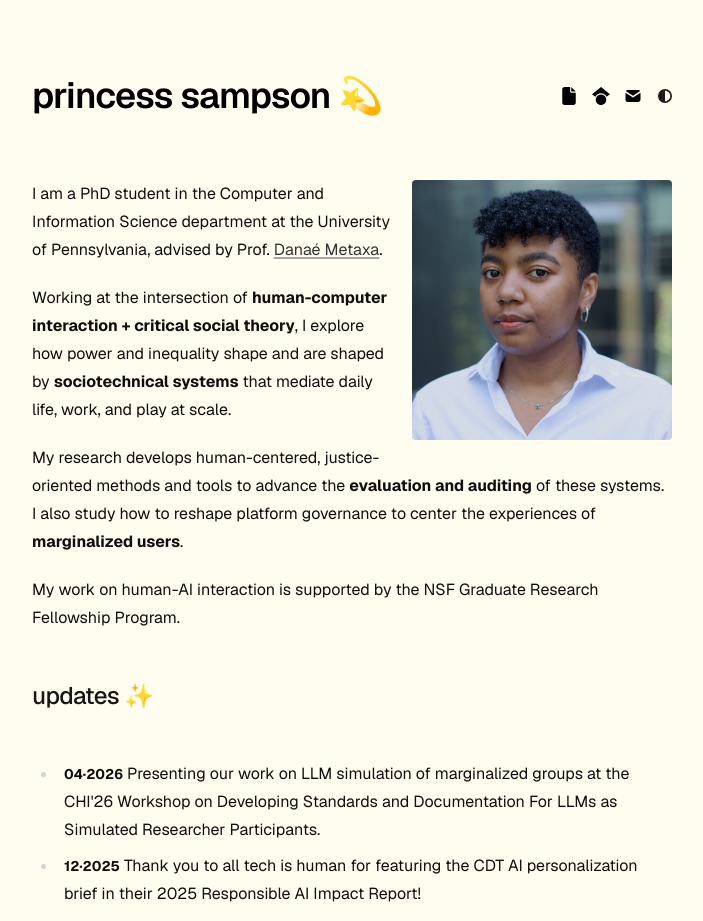
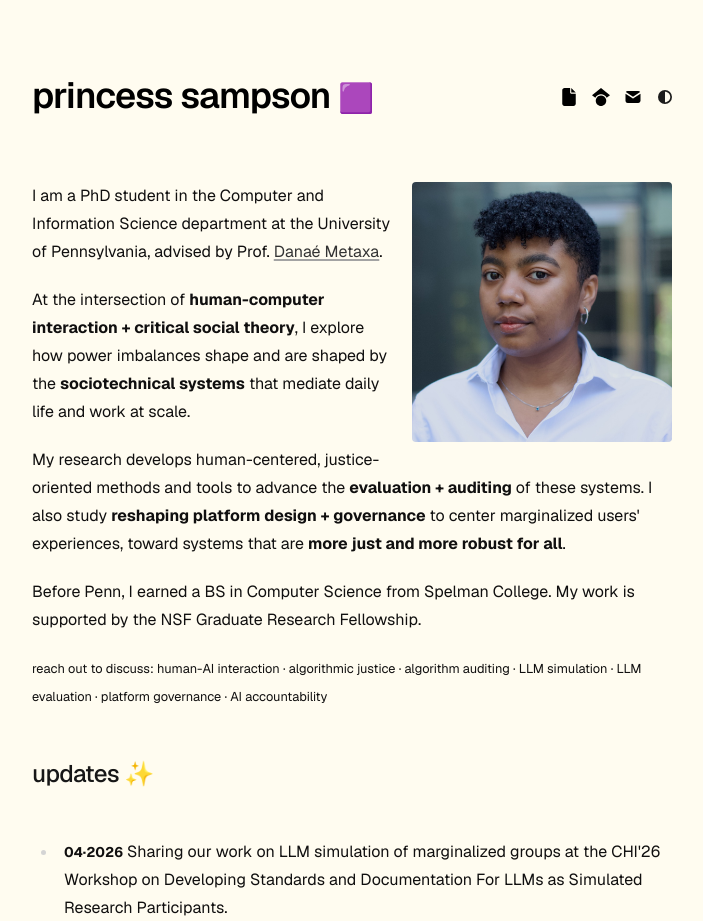
Before and after one commit to psamp/psamp.github.io, a Next.js app: page / in a window 1280 px wide. Shown: the top 921 px of the page, without its empty margins (288-991 px from the left). Built offline with nearby package versions, Linux system fonts and the light colour scheme.

Commit message:
Update bio

```diff
--- a/app/components/nav.tsx
+++ b/app/components/nav.tsx
@@ -13,7 +13,7 @@ export function Navbar() {
       <div className="flex flex-col md:flex-row md:items-center justify-between">
         <div className="flex items-center">
           <Link href="/" className="text-4xl font-semibold tracking-tight">
-            {metaData.title} 💫
+            {metaData.title} <small>🟪</small>
           </Link>
         </div>
         <div className="flex flex-row gap-4 mt-6 md:mt-0 md:ml-auto items-center text-4xl">
--- a/app/page.tsx
+++ b/app/page.tsx
@@ -13,15 +13,17 @@ export default function Page() {
         priority
       />
       <div className="prose prose-neutral dark:prose-invert">
+        <p>I am a PhD student in the Computer and Information Science department at the University of Pennsylvania, advised by Prof. <a href="https://metaxa.net">Danaé Metaxa</a>.</p>
+        <p>At the intersection of <b>human-computer interaction + critical social theory</b>, I explore how power imbalances shape and are shaped by the <b>sociotechnical systems</b> that mediate daily life and work at scale.</p>
+        <p>My research develops human-centered, justice-oriented methods and tools to advance the <b>evaluation + auditing</b> of these systems. I also study <b>reshaping platform design + governance</b> to center marginalized users' experiences, toward systems that are <b>more just and more robust for all</b>.</p>
 
-        <p>I am a PhD student in the Computer and Information Science department at the University of Pennsylvania, advised by Prof. <a href="https://metaxa.net">Danaé Metaxa</a>.</p>
-        <p>Working at the intersection of <b>human-computer interaction + critical social theory</b>, I explore how power and inequality shape and are shaped by <b>sociotechnical systems</b> that mediate daily life, work, and play at scale.</p>
-        <p>My research develops human-centered, justice-oriented methods and tools to advance the <b>evaluation and auditing</b> of these systems. I also study how to reshape platform governance to center the experiences of <b>marginalized users</b>.</p>
-        <p>My work on human-AI interaction is supported by the NSF Graduate Research Fellowship Program.</p>
+        <p>Before Penn, I earned a BS in Computer Science from Spelman College. My work is supported by the NSF Graduate Research Fellowship.</p>
+
+        <p><small>reach out to discuss: human-AI interaction · algorithmic justice · algorithm auditing · LLM simulation · LLM evaluation · platform governance · AI accountability </small></p>
 
         <h2 className="mb-10 text-2xl font-medium">updates ✨</h2>
         <ul>
-          <li><b className="text-sm">04·2026</b> Presenting our work on LLM simulation of marginalized groups at the CHI'26 Workshop on Developing Standards and Documentation For LLMs as Simulated Researcher Participants.</li>
+          <li><b className="text-sm">04·2026</b> Sharing our work on LLM simulation of marginalized groups at the CHI'26 Workshop on Developing Standards and Documentation For LLMs as Simulated Research Participants.</li>
           <li><b className="text-sm">12·2025</b> Thank you to all tech is human for featuring the CDT AI personalization brief in their 2025 Responsible AI Impact Report!</li>
           <li><b className="text-sm">06·2025</b> Attending alt-FAccT in NYC.</li>
           <li><b className="text-sm">05·2025</b> Excited to spend this summer as an AI Research Intern @ ACLU National.</li>
@@ -35,8 +37,7 @@ export default function Page() {
           <li><b className="text-sm">04·2023</b> Our paper &quot;Representation, Self-Determination, and Refusal: Queer People’s Experiences with Targeted Advertising&quot; was accepted to FAccT23! 🎉</li>
           <li><b className="text-sm">08·2022</b> Started my PhD. Excited to be an inaugural student in the PennHCI group. 🧑🏽‍💻</li>
         </ul>
-
       </div>
-    </section >
+    </section>
   );
 }
```
